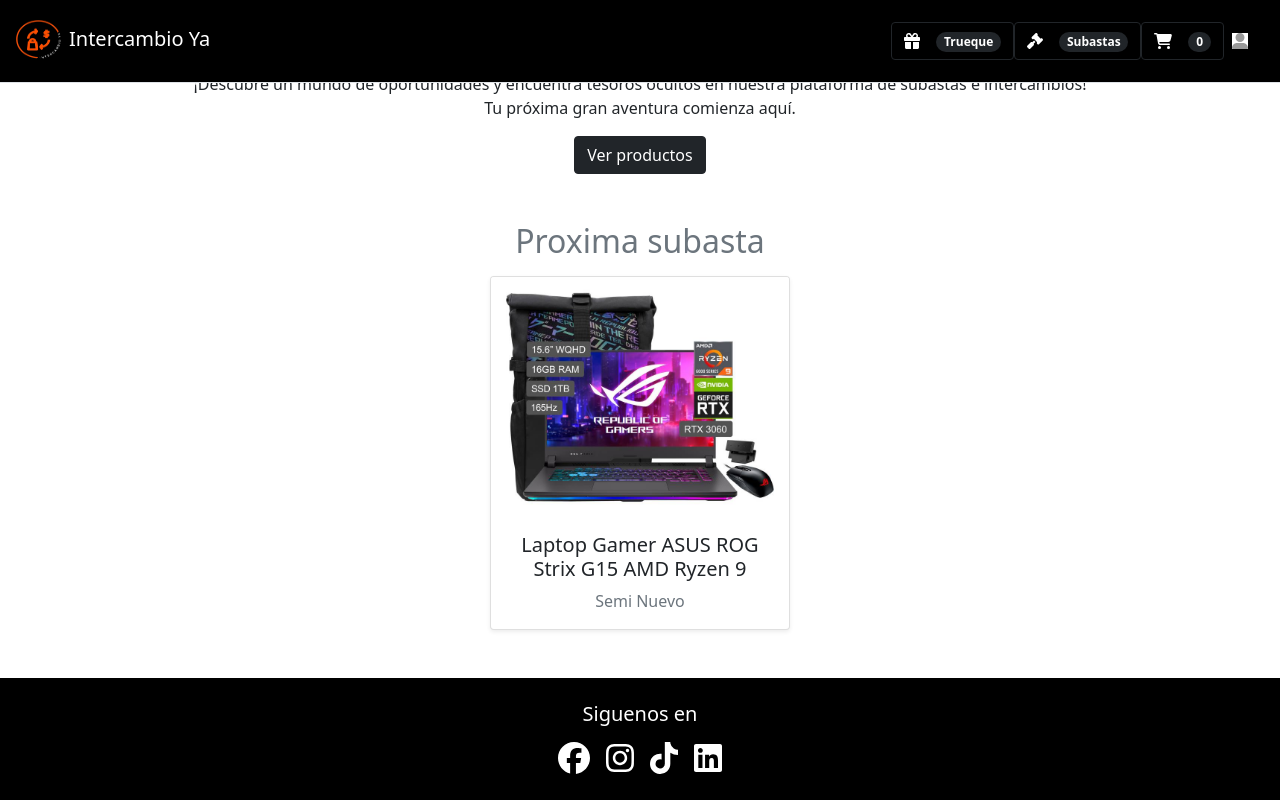
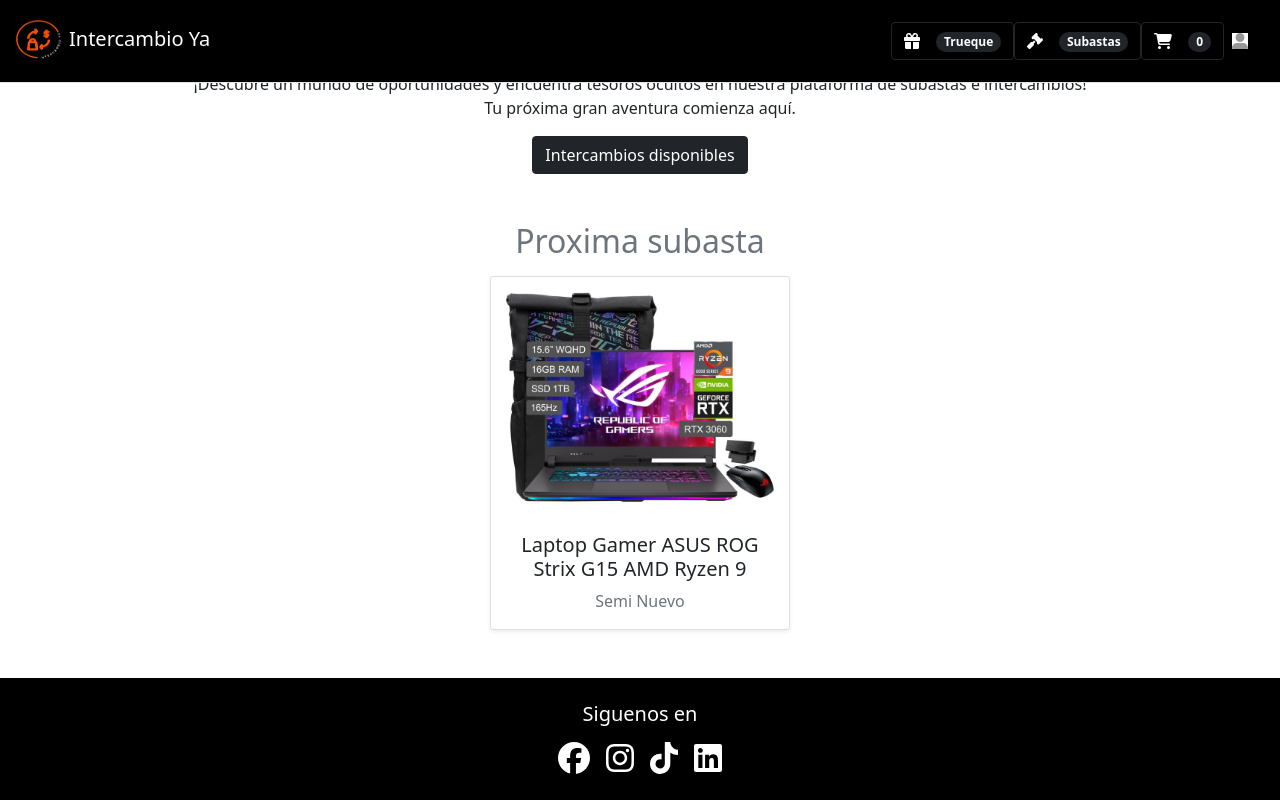
Before and after one commit to CarlXD123/intercambioYa, a React (Create React App) app: page / in a window 1280 px wide. Both pictures are taken after typing "name@example.com", "Sample123" into the empty fields and a click on the button "SIGN IN". Shown: the part 492-1292 px from the top of the page. Built offline with nearby package versions, Linux system fonts and the light colour scheme.

Commit message:
Update Landing.js

```diff
--- a/src/landing/Landing.js
+++ b/src/landing/Landing.js
@@ -19,7 +19,7 @@ function Landing() {
         </p>
         <div className="d-flex justify-content-center">
           <Link to="/product" className="btn btn-primary" replace>
-            Ver productos
+            Intercambios disponibles
           </Link>
         </div>
       </div>
```
